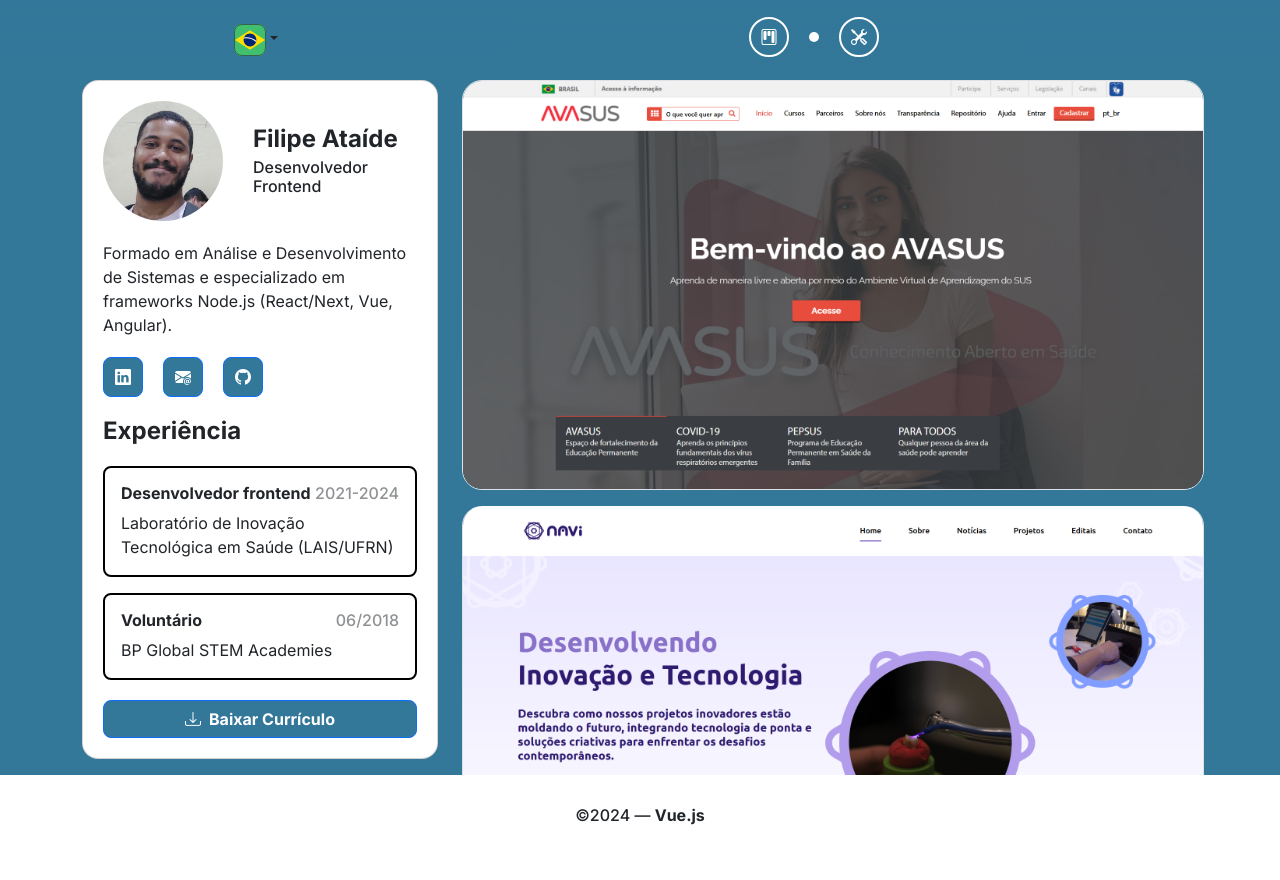
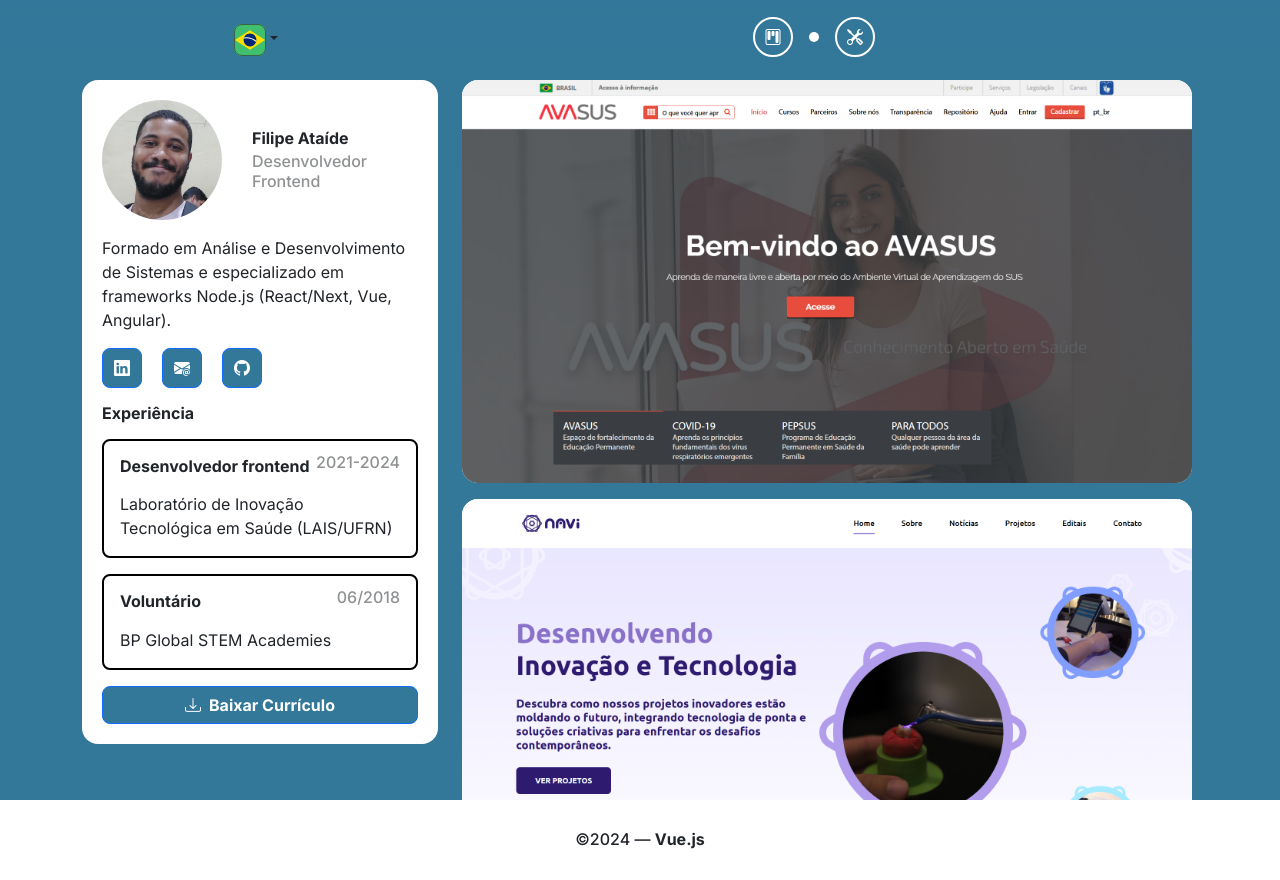
Before and after one commit to OliAtaide/portfolio_vue, a Vue app: page / in a window 1280 px wide. Before the commit the page ends 855 px from the top, so only its background shows below. Built offline with nearby package versions, Linux system fonts and the light colour scheme.

Commit message:
alteracoes no estilo

```diff
--- a/src/assets/style.scss
+++ b/src/assets/style.scss
@@ -4,23 +4,37 @@
     --primary: #337799;
 }
 
+/* General Styles */
+*,
+*::before,
+*::after {
+    box-sizing: border-box;
+    margin: 0;
+    padding: 0;
+}
+
 #app {
     background-color: var(--primary);
-
     font-family: "Inter", sans-serif;
 }
 
-// NavBar
-
-.navbar,
-.footer {
+/* NavBar */
+.navbar {
     height: 80px;
-}
-
-.navbar {
     z-index: 1;
     background-image: linear-gradient(var(--primary), transparent);
 }
+
+.footer {
+    height: 80px;
+    z-index: 99;
+    position: relative;
+    background-color: white;
+    display: flex;
+    align-items: center;
+    justify-content: center;
+}
+
 .dropdown {
     display: flex;
     justify-content: center;
@@ -37,58 +51,81 @@
 
 .nav {
     justify-content: center;
-    gap: 20px;
+    gap: 1em;
+}
 
-    .nav-item {
+.nav-item,
+.nav-link {
     display: flex;
+}
+
+.nav-link,
+.dot,
+.profile-card img {
+    border-radius: 50%;
 }
 
 .dot {
     width: 10px;
     height: 10px;
-        border-radius: 50%;
     background-color: white;
     margin-top: auto;
     margin-bottom: auto;
 }
 
 .nav-link {
-        border: 2px solid white;
-        color: white;
+    border: 2px solid white !important;
+    color: white !important;
     width: 40px;
     height: 40px;
-        border-radius: 50%;
-        display: flex;
     align-items: center;
     justify-content: center;
+    border-radius: 50%;
 
-        &.active,
-        &:hover {
-            background-color: white;
-            color: var(--primary);
-        }
+    &:hover,
+    &.active {
+        background-color: white !important;
+        color: var(--primary) !important;
     }
 }
 
-//
-
+/* Profile Card */
 .profile-card {
-    border-radius: 16px !important;
     width: fit-content;
     margin-bottom: 1em;
+}
 
-    .card-body {
-        padding: 20px !important;
+.profile-card,
+.skill-card,
+.list-group-item {
+    border-radius: 1em !important;
+    border: none !important;
+}
+
+.skill-card,
+.list-group-item {
+    img {
+        width: auto;
+        height: 100%;
+        transition: all 0.2s ease-in-out;
+    }
+
+    &:hover img {
+        transform: scale(1.1);
+    }
+}
+
+.profile-card .card-body,
+.skill-card {
+    padding: 1.25em;
     display: flex;
     flex-direction: column;
-        gap: 20px;
-    }
+    gap: 1em;
 }
 
 .profile-card img {
     width: 120px;
     height: 120px;
-    border-radius: 50%;
 }
 
 .profile-header {
@@ -100,18 +137,23 @@
     font-weight: bold;
 }
 
-.btn-primary {
-    background-color: var(--primary) !important;
-    border-radius: 8px !important;
-    font-weight: bold !important;
+/* Buttons and Card styles */
+.btn-primary,
+.exp-card {
+    border-radius: 0.5em !important;
+}
+
+.btn-primary,
+.nav-link {
     display: flex !important;
     align-items: center;
     justify-content: center;
-    gap: 8px;
+}
 
-    i {
-        line-height: 0;
-    }
+.btn-primary {
+    background-color: var(--primary) !important;
+    font-weight: bold !important;
+    gap: 0.5em;
 }
 
 .exp-list {
@@ -121,68 +163,52 @@
 }
 
 .exp-card {
-    border-radius: 8px !important;
     border-color: black !important;
     border-width: 2px !important;
-    .card-body {
+}
+
+.exp-card .card-body {
     display: flex;
     flex-direction: column;
     gap: 0.5em;
     padding: 1em !important;
 }
+
 .exp-header {
     justify-content: space-between;
 }
+
 .card-text,
 .card-subtitle,
 .card-title {
     font-size: 1em !important;
     margin: 0;
 }
+
 .card-subtitle {
     opacity: 0.5;
 }
-}
+
+/* List Group */
 
 .col {
     position: relative;
 }
-
 .list-group {
     overflow-y: scroll;
-    margin-top: -80px;
-    padding-top: 80px;
     padding-right: 6px;
     padding-bottom: 1em;
-    position: absolute;
+    padding-top: 80px;
+    margin-top: -80px;
+    height: 100vh;
+    scroll-margin-top: 20px;
     border-radius: 0 !important;
-    top: 0;
-    bottom: 0;
-
-    &::-webkit-scrollbar {
-        padding-top: 60px;
-        width: 12px;
-        height: 12px;
-    }
-
-    &::-webkit-scrollbar-thumb {
-        background-color: white;
-        border-radius: 10px;
-        border: 3px solid var(--primary);
-        border-top-width: 60px;
-        border-bottom-width: 10px;
-        height: 20%;
-    }
-
-    &::-webkit-scrollbar-thumb:hover {
-        background-color: lightgray;
 }
 
 .list-group-item {
-        border-radius: 20px !important;
     overflow: hidden;
+    border: none;
     min-height: fit-content !important;
-    }
 }
 
 .skills {
@@ -192,27 +218,32 @@
     justify-content: center;
 }
 
+.list-group::-webkit-scrollbar {
+    width: 0.5em;
+    margin-top: 80px;
+}
+
+.list-group::-webkit-scrollbar-thumb {
+    background-color: white;
+    background-clip: content-box;
+    border-radius: 9999px;
+    border-top: 80px solid var(--primary);
+    border-bottom: 1em solid var(--primary);
+}
+
+.list-group::-webkit-scrollbar-thumb:hover {
+    background-color: lightgray;
+}
+
+/* Skill Cards */
 .skill-card {
-    border-radius: 1em !important;
     height: 120px !important;
     min-width: 120px !important;
-    padding: 20px;
     cursor: pointer;
-
-    img {
-        width: auto;
-        height: 100%;
-        transition: all 0.2s ease-in-out;
-    }
 }
 
-.skill-card:hover {
-    img {
-        transform: scale(1.1);
-    }
-}
-
-@media (max-width: 768px) {
+/* Media Queries */
+@media (max-width: 76.5em) {
     .profile-card {
         .profile-header {
             gap: 20px;
@@ -238,15 +269,6 @@
     .skill-card {
         height: 90px !important;
         min-width: 90px !important;
-        padding: 15px !important;
+        padding: 1em !important;
     }
 }
-
-.footer {
-    z-index: 99;
-    position: relative;
-    background-color: white;
-    display: flex;
-    align-items: center;
-    justify-content: center;
-}
```
Lines whose indentation alone changed are shown as unchanged.
